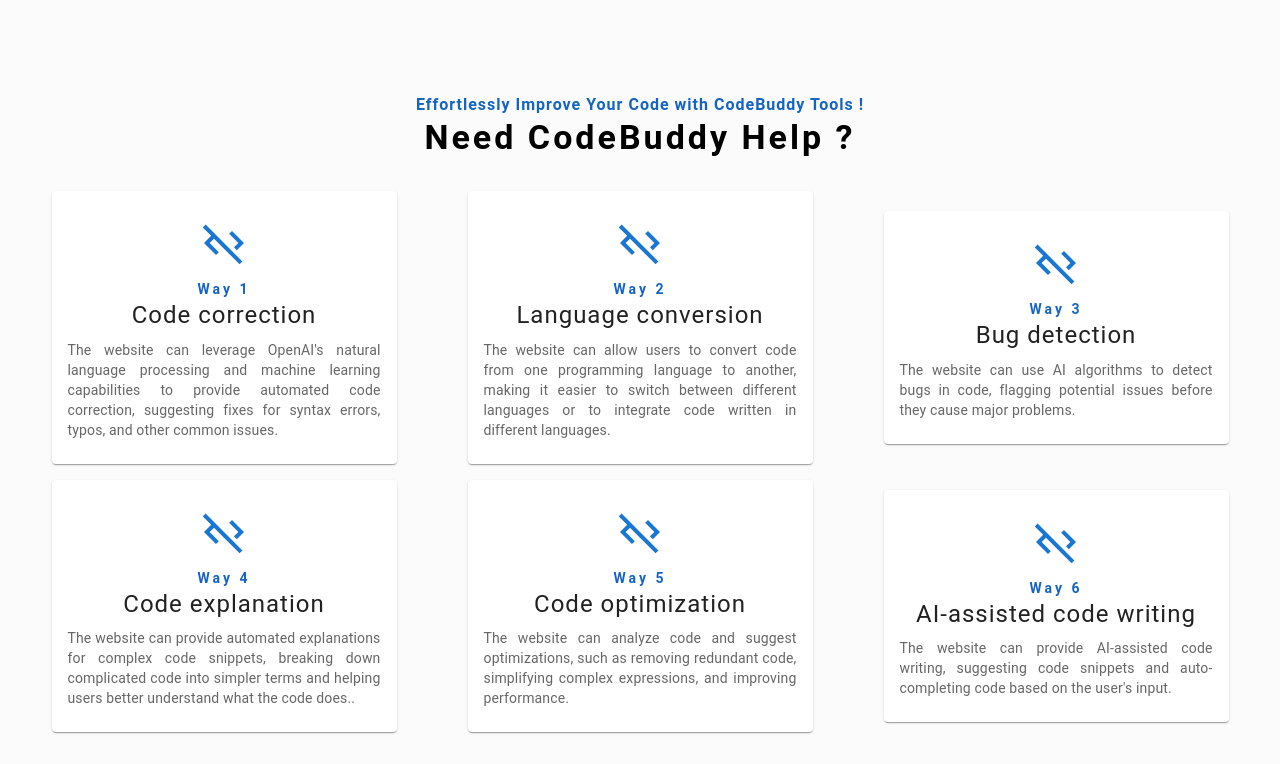
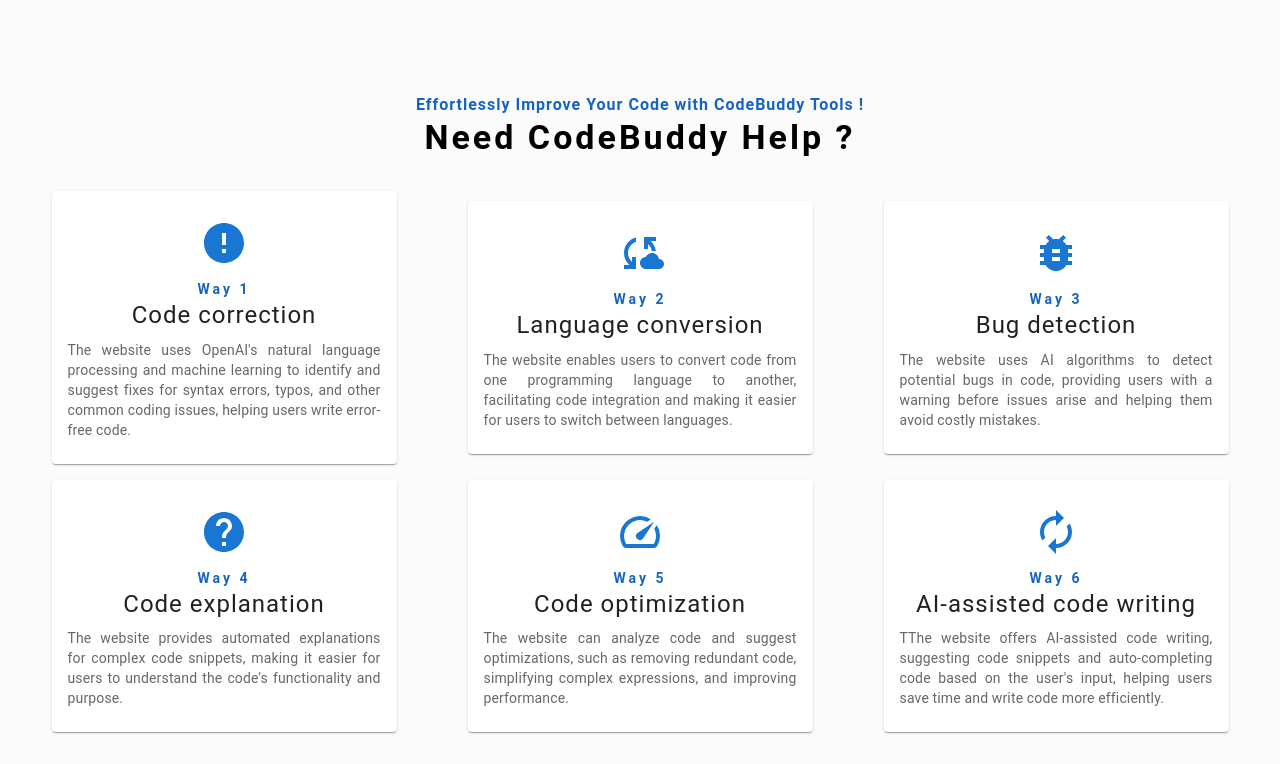
Before and after one commit to ArslanJajja1/my-code-buddy, a React (Vite) app in the folder client/: page / in a window 1280 px wide. Shown: the part 1085-1849 px from the top of the page. Built offline with nearby package versions, Linux system fonts and the light colour scheme; a web font is replaced by a local one.

Commit message:
feature cards icon implementation

```diff
--- a/client/src/components/Features/Fearures.tsx
+++ b/client/src/components/Features/Fearures.tsx
@@ -1,38 +1,42 @@
 import { Container, Box, Grid, Typography } from "@mui/material";
 import FeaturesCard from "../FeaturesCard/FeaturesCard";
-import CodeIcon from '@mui/icons-material/Code';
-import CodeOffIcon from '@mui/icons-material/CodeOff';
+import ErrorIcon from '@mui/icons-material/Error';
+ import CloudSyncIcon from '@mui/icons-material/CloudSync';
+ import BugReportIcon from '@mui/icons-material/BugReport';
+ import HelpIcon from '@mui/icons-material/Help';
+ import SpeedIcon from '@mui/icons-material/Speed';
+ import AutorenewIcon from '@mui/icons-material/Autorenew';
 
 const featuresData = [
   {
     id: 0,
     title: "Code correction",
     description:
-      "The website can leverage OpenAI's natural language processing and machine learning capabilities to provide automated code correction, suggesting fixes for syntax errors, typos, and other common issues.",
-      icon: <CodeOffIcon sx={{fontSize:'3rem'}}/>
+      "The website uses OpenAI's natural language processing and machine learning to identify and suggest fixes for syntax errors, typos, and other common coding issues, helping users write error-free code.",
+      icon: <ErrorIcon sx={{fontSize:'3rem'}}/>
 
   },
   {
     id: 1,
     title: "Language conversion",
     description:
-      "The website can allow users to convert code from one programming language to another, making it easier to switch between different languages or to integrate code written in different languages.",
-      icon: <CodeOffIcon sx={{fontSize:'3rem'}}/>
+      "The website enables users to convert code from one programming language to another, facilitating code integration and making it easier for users to switch between languages.",
+      icon: <CloudSyncIcon sx={{fontSize:'3rem'}}/>
   },
   {
     id: 2,
     title: "Bug detection",
     description:
-      "The website can use AI algorithms to detect bugs in code, flagging potential issues before they cause major problems.",
-      icon: <CodeOffIcon sx={{fontSize:'3rem'}}/>
+      "The website uses AI algorithms to detect potential bugs in code, providing users with a warning before issues arise and helping them avoid costly mistakes.",
+      icon: <BugReportIcon sx={{fontSize:'3rem'}}/>
 
   },
   {
     id: 3,
     title: "Code explanation",
     description:
-      "The website can provide automated explanations for complex code snippets, breaking down complicated code into simpler terms and helping users better understand what the code does..",
-      icon: <CodeOffIcon sx={{fontSize:'3rem'}}/>
+      "The website provides automated explanations for complex code snippets, making it easier for users to understand the code's functionality and purpose.",
+      icon: <HelpIcon sx={{fontSize:'3rem'}}/>
 
   },
   {
@@ -40,15 +44,15 @@ const featuresData = [
     title: "Code optimization",
     description:
       "The website can analyze code and suggest optimizations, such as removing redundant code, simplifying complex expressions, and improving performance.",
-      icon: <CodeOffIcon sx={{fontSize:'3rem'}}/>
+      icon: <SpeedIcon sx={{fontSize:'3rem'}}/>
 
   },
   {
     id: 5,
     title: "AI-assisted code writing",
     description:
-      "The website can provide AI-assisted code writing, suggesting code snippets and auto-completing code based on the user's input.",
-      icon: <CodeOffIcon sx={{fontSize:'3rem'}}/>
+      "TThe website offers AI-assisted code writing, suggesting code snippets and auto-completing code based on the user's input, helping users save time and write code more efficiently.",
+      icon: <AutorenewIcon sx={{fontSize:'3rem'}}/>
 
   }
 ];
```
